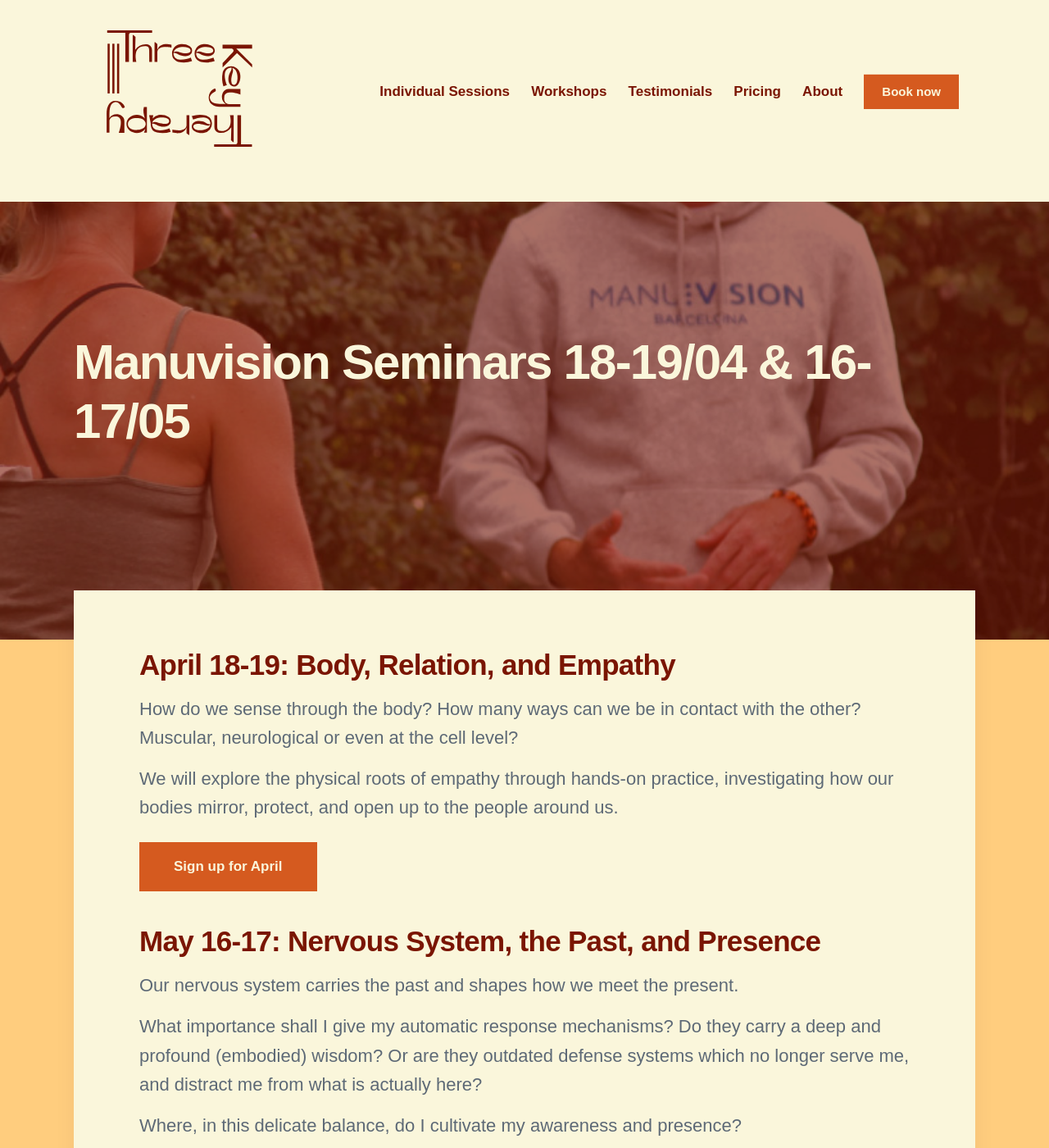
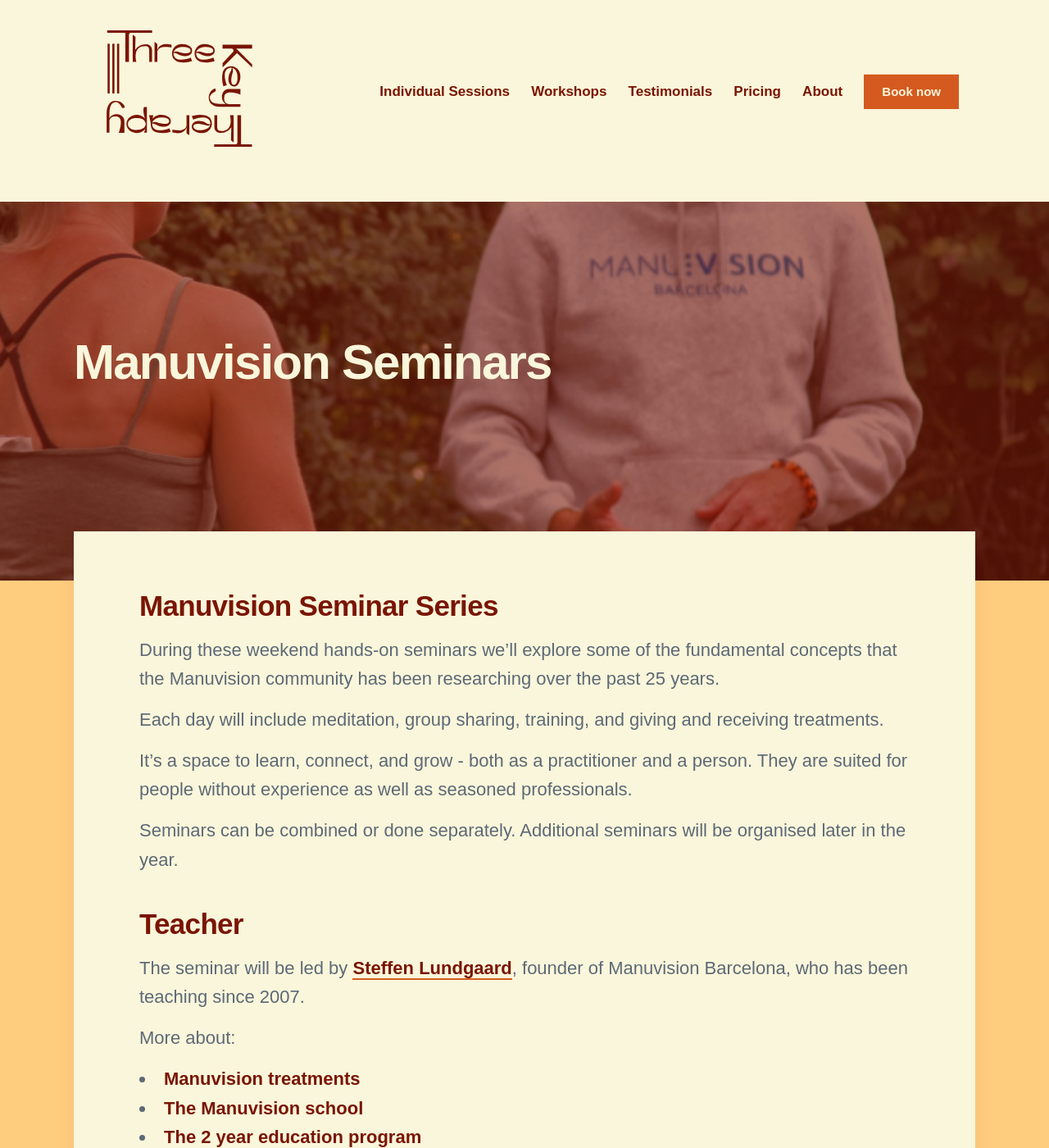
Before and after one commit to threekeytherapy/threekeytherapy.com, a Jekyll site: the page built from _workshops/seminar.md, in a window 1280 px wide and 1400 px high. Shown: the whole window at 82% size. Built offline with Jekyll 4.4.1, drawn with Linux system fonts in a browser that asks for light colours; nearby versions of some CDN libraries; some web fonts are replaced; some of the changed text lies outside the part shown.

Commit message:
reorders pages and removes may seminar

```diff
--- a/_workshops/seminar.md
+++ b/_workshops/seminar.md
@@ -1,34 +1,12 @@
 ---
-title: Manuvision Seminars 18-19/04 & 16-17/05
+title: Manuvision Seminars
 subtitle:
-description: Intensive weekend courses "Body, Relation, and Empathy" and "Nervous System, the Past, and Presence", which can be combined or done separately. Amsterdam.
+description: Intensive weekend courses in Amsterdam. Future dates to be announced.
 featured_image: /images/seminar.jpg
 homepage_image: /images/seminar.jpg
-date: 2023-11-02 00:00:00
+date: 2023-11-03 00:00:00
 redirects_from:
 ---
-
-## April 18-19: Body, Relation, and Empathy
-
-How do we sense through the body?
-How many ways can we be in contact with the other?
-Muscular, neurological or even at the cell level?
-
-We will explore the physical roots of empathy through hands-on practice, investigating how our bodies mirror, protect, and open up to the people around us.
-
-<a href="https://docs.google.com/forms/d/e/1FAIpQLSfedOwqgeUFkYRbSCpyEipGyT1pS77dvJDGM4vBJfvhPEI72g/viewform?usp=dialog)" class="button button--large">Sign up for April</a>
-
-## May 16-17: Nervous System, the Past, and Presence
-
-Our nervous system carries the past and shapes how we meet the present.
-
-What importance shall I give my automatic response mechanisms?
-Do they carry a deep and profound (embodied) wisdom?
-Or are they outdated defense systems which no longer serve me, and distract me from what is actually here?
-
-Where, in this delicate balance, do I cultivate my awareness and presence?
-
-<a href="https://docs.google.com/forms/d/e/1FAIpQLSdB7Ht1XsgjhJ_wUsZOTNzaklkYhHqHUIGBeScsImi8QX3eEQ/viewform?usp=dialog" class="button button--large">Sign up for May</a>
 
 ## Manuvision Seminar Series
 
@@ -57,10 +35,4 @@ Praktijk Lijnbaansgracht Lijnbaansgracht 67-O 1015GV Amsterdam
 
 ## Schedule
 
-April 18th, 09:00 - 18:00
-April 19th, 09:00 - 18:00
-
--
-
-May 16th, 09:00 - 18:00
-May 17th, 09:00 - 18:00
+To be announced - get in touch to receive updates
```
Also changed, not shown: _workshops/education.md (+1 -1 lines), _workshops/training.md (+1 -1 lines).
